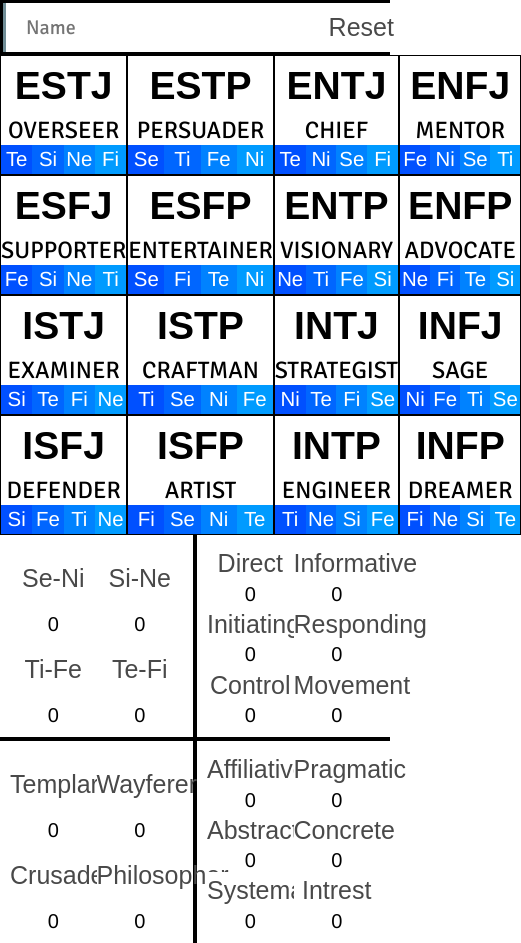
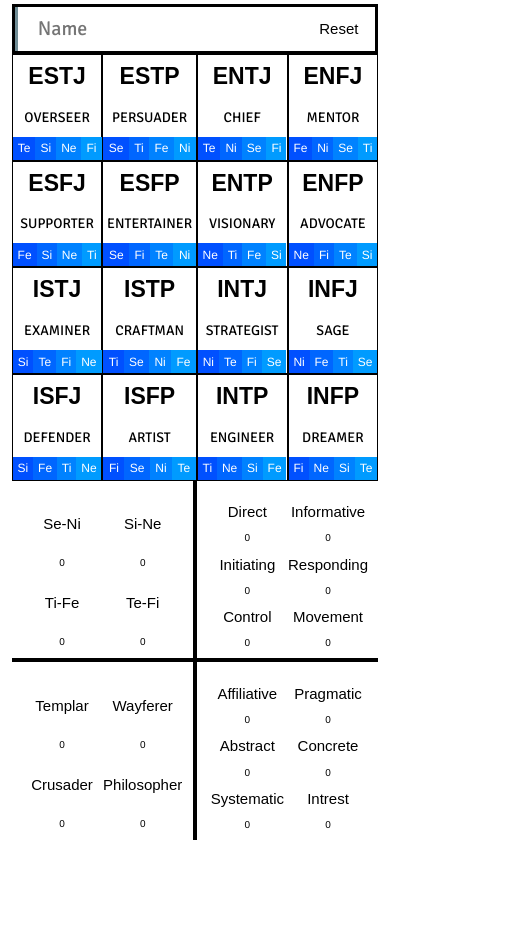
Before and after one commit to Faeziix/Type-Grid, a plain HTML site: page index.html in a window 390 px wide. Shown: the whole page, 521 px wide, since content can reach past the window. After the commit the page ends 844 px from the top, so only its background shows below. Drawn offline with Linux system fonts and the light colour scheme.

Commit message:
Responsive setting finished

```diff
--- a/style.css
+++ b/style.css
@@ -11,14 +11,13 @@ body {
 }
 
 button {
-  color: #494949 !important;
   text-decoration: none;
   background: #ffffff;
   padding: 10% 0;
   border: none;
   display: inline-block;
   transition: all 0.4s ease;
-  width: 100%;
+  /* width: 100%; */
   height: 80%;
   font-size: 2.5em;
   text-align: center;
@@ -30,6 +29,7 @@ button:hover {
   background: #3bc1f6;
   border-color: #3bc1f6 !important;
 }
+
 
 .btn-sec {
   display: flex;
@@ -52,9 +52,11 @@ button:hover {
 
 .color {
   color: red;
-  font-size: 3em !important;
+  font-size: 2.5em !important;
   background-color: white !important;
 }
+
+
 
 /*=======
 Main Setup
@@ -79,8 +81,10 @@ Main Setup
   border-bottom: solid;
   display: grid;
   grid-template-columns: 90% auto;
-  justify-content: space-between;
+  /*! justify-content: space-between; */
+  /*! padding: 7px 0; */
 }
+
 .reset {
   height: 100%;
   padding: 10px;
@@ -98,21 +102,20 @@ Main Setup
   padding-left: 20px;
   text-transform: capitalize;
   font-family: "signika";
+  margin: 0px;
 }
 
 
 .Grid {
   height: 71%;
-  /*! margin: -1px; */
   display: grid;
-  grid-template-columns: repeat(4, 1fr);
+  grid-template-columns: repeat(4, auto);
   grid-template-rows: repeat(4, 1fr);
   grid-area: mainbar;
   text-align: right;
   align-content: center;
   align-self: center;
   width: 100%;
-  /*! border: ; */
 }
 .section1,
 .section2 {
@@ -143,13 +146,11 @@ Type Grid Setup
   height: 100%;
   justify-content: space-between;
   font-size: 17px;
+
 }
 
 .TypeName {
   padding: 8px;
-  display: flex;
-  align-items: center;
-  justify-content: center;
   font-weight: bold;
   text-align: center;
   font-family: sans-serif;
@@ -160,17 +161,14 @@ Type Grid Setup
 .Type-Des {
   align-self: center;
   font-size: 1.4em;
-  display: flex;
-  align-items: center;
-  justify-content: center;
+  text-align: center;
   font-family: "signika";
   font-weight: inherit;
 }
 
 .Type-CF-container {
-  display: grid;
-  grid-template-columns: repeat(4, minmax(25%, auto));
-  height: 25%;
+  display: flex;
+  height: 22%;
 }
 
 .CF {
@@ -180,6 +178,7 @@ Type Grid Setup
   color: white;
   text-align: center;
   padding: 3px 4px;
+  flex-grow: 1;
 }
 
 .CF h2 {
@@ -245,9 +244,10 @@ Type Grid Setup
   .TypeGrid-Setup {
     display: grid;
     grid-template-areas: "namebar namebar " " mainbar mainbar " " sidebarL  sidebarR";
-    grid-template-rows: auto auto auto;
-    grid-template-columns: 1fr 1fr;
+    grid-template-rows: 50px auto auto;
+    grid-template-columns: repeat(2, 1fr);
     overflow: visible;
+    padding: 1% 3%;
 }
 
   .Grid {
@@ -260,8 +260,14 @@ Type Grid Setup
   .btn-sec h2 {
     position: static;
     text-align: center;
+    font-size: 1em;
   }
   button {
     padding: 5% 0;
+    font-size: 1.5em;
+  }
+
+  .type {
+    font-size: 10px;
   }
 }
```
